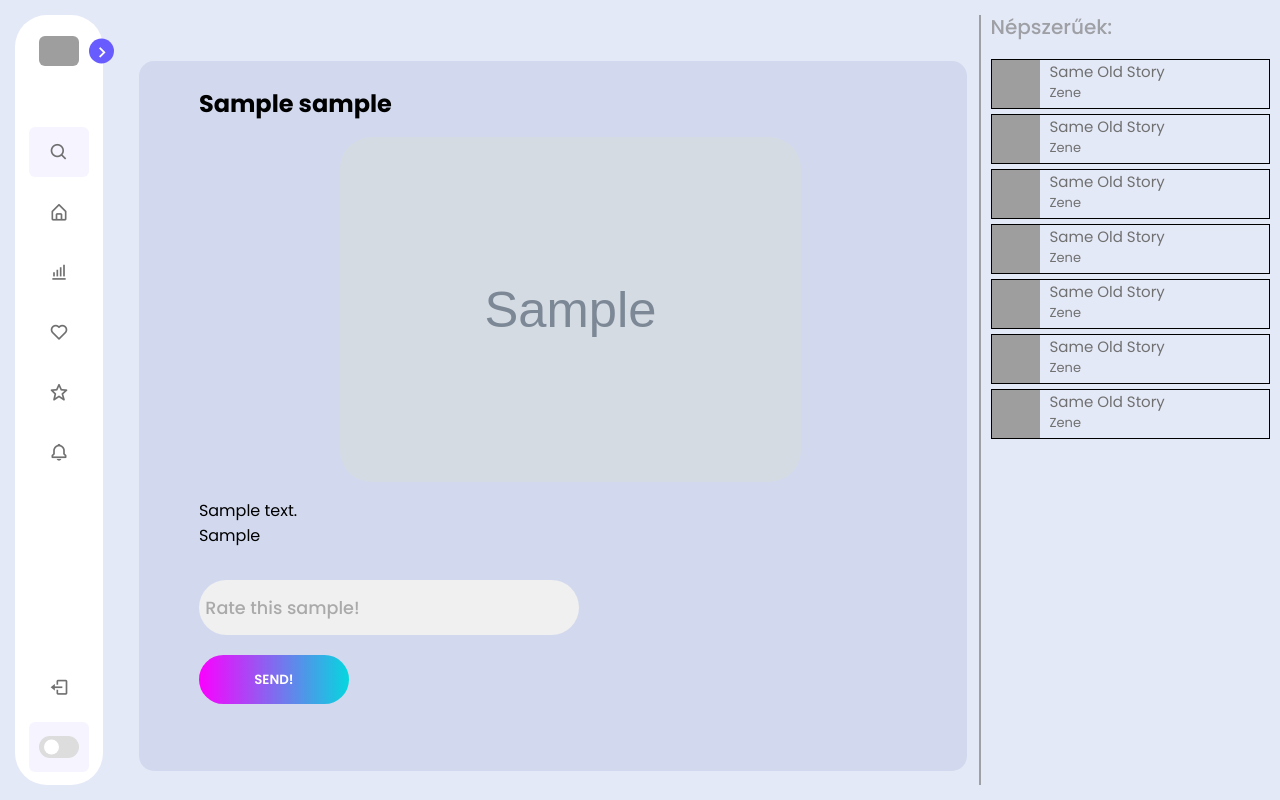
After one commit to vecz-akos/SZFM-big-project, a Django app: page /rate/1/1 in a window 1280 px wide. The commit adds this page. Run offline with Django 4.2, Linux system fonts and the light colour scheme; a user stored in the database is signed in; tables that the repository leaves empty hold one stand-in row (values such as "Sample post"); grey boxes marked "Sample" are stand-in pictures; grey boxes are pictures that could not be loaded.

Commit message:
rate - upload rate.html and modify style

```diff
--- a/src/auth_system/static/css/style2.css
+++ b/src/auth_system/static/css/style2.css
@@ -410,15 +410,82 @@ body.dark .home .text{
     font-size: 15px;
 }
 
-#rate-input {
+.rate-card {
+    padding: 3%;
     padding-left: 60px;
-    overflow-x: auto;
-}
-
-.rate-card {
-    padding-left: 100px;
-    height: 210px;
-    margin-right: 10px;
+    margin: 3%;
+    height: auto;
+    width: 100%;
     border-radius: 15px;
     background-color: var(--card-color);
 }
+
+#rate-input {
+    margin-top: 2rem;
+    margin-bottom: 2rem;
+}
+
+.rate-card > img {
+    display: block;
+    width: 62%;
+    margin: 1rem auto 1rem auto;
+    border-radius: 32px;
+}
+
+.btn {
+    width: 150px;
+    background-image: linear-gradient(to right, #fc00ff 0%, #00dbde  51%, #fc00ff  100%);
+    border: none;
+    outline: none;
+    height: 49px;
+    border-radius: 49px;
+    color: #fff;
+    text-transform: uppercase;
+    font-weight: 600;
+    margin: 10px 0;
+    cursor: pointer;
+    transition: 0.5s;
+    background-size: 200% auto;
+}
+
+.btn:hover {
+    background-position: right center;
+    color: #fff;
+    text-decoration: none;
+}
+
+.input-field {
+    max-width: 380px;
+    width: 100%;
+    background-color: #f0f0f0;
+    margin: 10px 0;
+    height: 55px;
+    border-radius: 55px;
+    display: grid;
+    grid-template-columns: 15% 85%;
+    padding: 0 0.4rem;
+    position: relative;
+}
+
+.input-field i {
+    text-align: center;
+    line-height: 55px;
+    color: #acacac;
+    transition: 0.5s;
+    font-size: 1.1rem;
+}
+
+.input-field input {
+    background: none;
+    outline: none;
+    border: none;
+    line-height: 1;
+    font-weight: 600;
+    font-size: 1.1rem;
+    color: #333;
+}
+
+.input-field input::placeholder {
+    color: #aaa;
+    font-weight: 500;
+}
--- /dev/null
+++ b/src/rate/templates/rate/rate.html
@@ -0,0 +1,187 @@
+<!DOCTYPE html>
+<html lang="en">
+<head>
+    <meta charset="UTF-8">
+    <meta http-equiv="X-UA-Compatible" content="IE=edge">
+    <meta name="viewport" content="width=device-width, initial-scale=1.0">
+    {% load static %}
+    <!-- <link rel="stylesheet" href="{% static 'css/welcome.css' %}"> -->
+    <link rel="stylesheet" href="{% static 'css/style2.css' %}">
+    <link href='https://unpkg.com/boxicons@2.1.1/css/boxicons.min.css' rel='stylesheet'>
+</head>
+<body>
+    <nav class="sidebar close">
+        <header>
+            <div class="image-text">
+                <span class="image">
+                    <img src="https://i.pinimg.com/originals/d9/56/9b/d9569bbed4393e2ceb1af7ba64fdf86a.jpg" alt="profile-picture">
+                </span>
+
+                <div class="text logo-text">
+                    <span class="name">{{ user.last_name }} {{ user.first_name }}</span>
+                    <span class="profession">{{ user.username }}</span>
+                </div>
+            </div>
+
+            <i class='bx bx-chevron-right toggle'></i>
+        </header>
+
+        <div class="menu-bar">
+            <div class="menu">
+
+                <li class="search-box">
+                    <i class='bx bx-search icon'></i>
+                    <input type="text" placeholder="Keresés...">
+                </li>
+
+                <ul class="menu-links">
+                    <li class="nav-link">
+                        <a href="#">
+                            <i class='bx bx-home-alt icon' ></i>
+                            <span class="text nav-text">Kezdőlap</span>
+                        </a>
+                    </li>
+
+                    <li class="nav-link">
+                        <a href="#">
+                            <i class='bx bx-bar-chart-alt icon' ></i>
+                            <span class="text nav-text">Népszerű</span>
+                        </a>
+                    </li>
+
+                    <li class="nav-link">
+                        <a href="#">
+                            <i class='bx bx-heart icon' ></i>
+                            <span class="text nav-text">Ajánlott</span>
+                        </a>
+                    </li>
+
+                    <li class="nav-link">
+                        <a href="#">
+                            <i class='bx bx-star icon' ></i>
+                            <span class="text nav-text">Kedvencek</span>
+                        </a>
+                    </li>
+
+                    <li class="nav-link">
+                        <a href="#">
+                            <i class='bx bx-bell icon' ></i>
+                            <span class="text nav-text">Beállítások</span>
+                        </a>
+                    </li>
+
+
+                </ul>
+            </div>
+
+            <div class="bottom-content">
+                <li class="">
+                    <a href="{% url 'logout' %}">
+                        <i class='bx bx-log-out icon' ></i>
+                        <span class="text nav-text">Kijelentkezés</span>
+                    </a>
+                </li>
+
+                <li class="mode">
+                    <div class="sun-moon">
+                        <i class='bx bx-moon icon moon'></i>
+                        <i class='bx bx-sun icon sun'></i>
+                    </div>
+                    <span class="mode-text text">Sötét Mód</span>
+
+                    <div class="toggle-switch">
+                        <span class="switch"></span>
+                    </div>
+                </li>
+
+            </div>
+        </div>
+    </nav>
+
+    <section class="home">
+        <div class="main-div">
+            <div class="main-bar">
+                <div class="rate-card">
+                    <h1 class="text1">{{ sample.name }}</h1>
+                    <img src="{{ sample.img }}" alt="">
+                    <p class="text2">{{ sample.description }}</p>
+                    <p class="text2">{{ sample.tags }}</p>
+                    <form method="post" id="rate-input">
+                        {% csrf_token %}
+                        <div class="input-field">
+                            <input type="text" name="userId" id="userId" value="{{ user.id }}" style="display: none;">
+                            <input type="text" name="sampleId" id="sampleId" value="{{ sample.id }}" style="display: none;">
+                            <input placeholder="Rate this sample!" name="rate" list="rates" style="width: fit-content;">
+                            <datalist id="rates">
+                                {% for opt in options %}
+                                    <option value="{{ opt }}"></option>
+                                {% endfor %}
+                            </datalist>
+                        </div>
+                        <button type="submit" class="btn solid">Send!</button>
+                    </form>
+                </div>
+            </div>
+            <div class="myhr"></div>
+            <div class="right-bar">
+                <div class="popular-text">Népszerűek:</div>
+                <div class="right-cards">
+                    <div class="right-card">
+                        <img src="https://images.genius.com/4fbb84b136772b725f30de9a97495af9.1000x563x1.jpg" alt="">
+                        <div>
+                            <p class="text-top">Same Old Story</p>
+                            <p class="text-bottom">Zene</p>
+                        </div>
+                    </div>
+                    <div class="right-card">
+                        <img src="https://images.genius.com/4fbb84b136772b725f30de9a97495af9.1000x563x1.jpg" alt="">
+                        <div>
+                            <p class="text-top">Same Old Story</p>
+                            <p class="text-bottom">Zene</p>
+                        </div>
+                    </div>
+                    <div class="right-card">
+                        <img src="https://images.genius.com/4fbb84b136772b725f30de9a97495af9.1000x563x1.jpg" alt="">
+                        <div>
+                            <p class="text-top">Same Old Story</p>
+                            <p class="text-bottom">Zene</p>
+                        </div>
+                    </div>
+                    <div class="right-card">
+                        <img src="https://images.genius.com/4fbb84b136772b725f30de9a97495af9.1000x563x1.jpg" alt="">
+                        <div>
+                            <p class="text-top">Same Old Story</p>
+                            <p class="text-bottom">Zene</p>
+                        </div>
+                    </div>
+                    <div class="right-card">
+                        <img src="https://images.genius.com/4fbb84b136772b725f30de9a97495af9.1000x563x1.jpg" alt="">
+                        <div>
+                            <p class="text-top">Same Old Story</p>
+                            <p class="text-bottom">Zene</p>
+                        </div>
+                    </div>
+                    <div class="right-card">
+                        <img src="https://images.genius.com/4fbb84b136772b725f30de9a97495af9.1000x563x1.jpg" alt="">
+                        <div>
+                            <p class="text-top">Same Old Story</p>
+                            <p class="text-bottom">Zene</p>
+                        </div>
+                    </div>
+                    <div class="right-card">
+                        <img src="https://images.genius.com/4fbb84b136772b725f30de9a97495af9.1000x563x1.jpg" alt="">
+                        <div>
+                            <p class="text-top">Same Old Story</p>
+                            <p class="text-bottom">Zene</p>
+                        </div>
+                    </div>
+                </div>
+            </div>
+        </div>
+    </section>
+
+    {% load static %}
+    <script src="{% static 'script/script.js' %}"></script>
+
+</body>
+</html>
```
